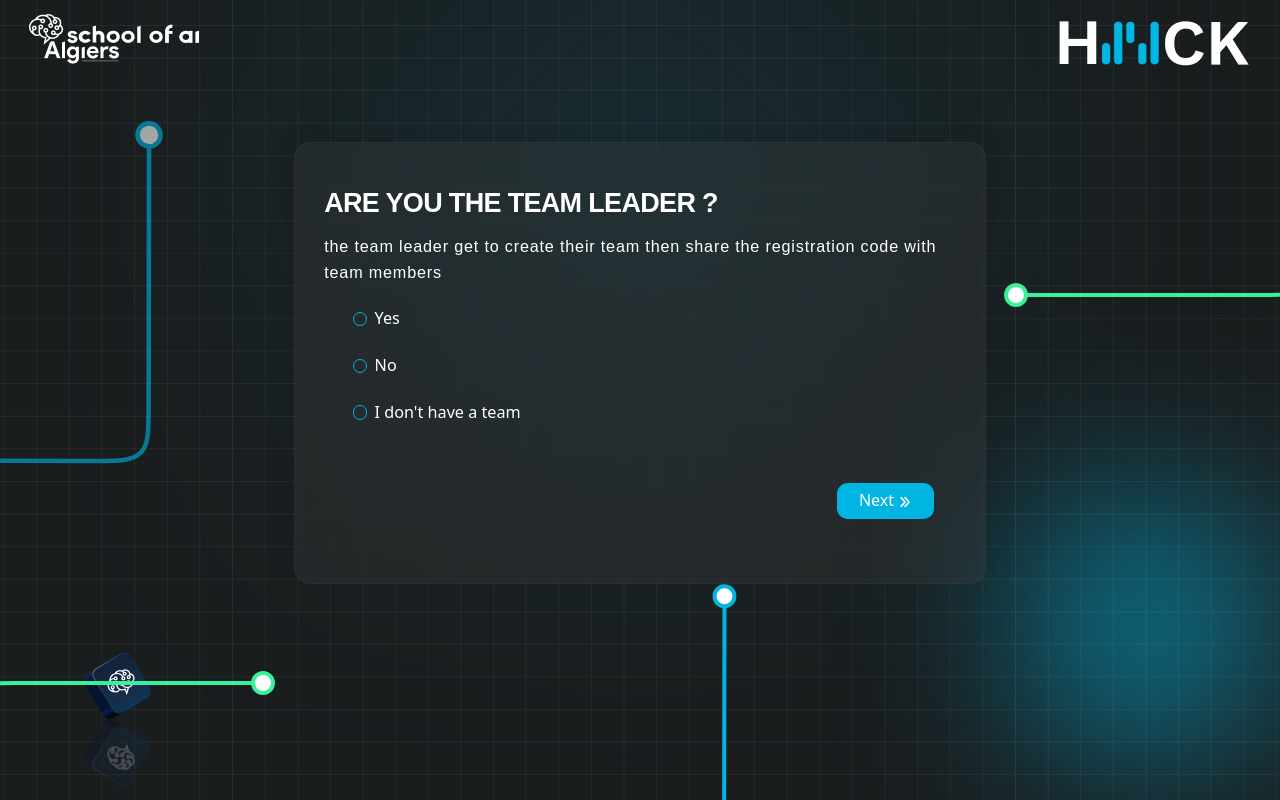
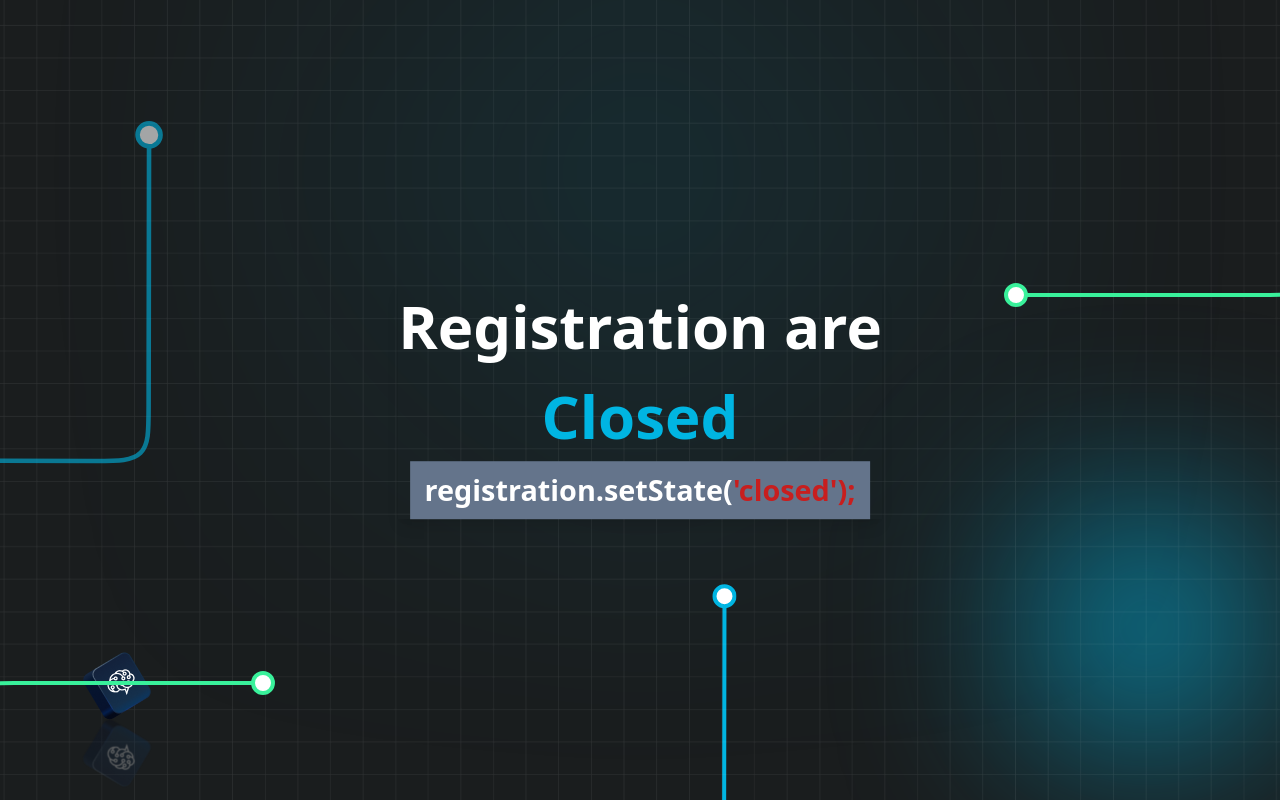
Before and after one commit to SchoolofAI-Algiers/haick24-reg-form, a React (Vite) app: page / in a window 1280 px wide. Built offline with nearby package versions, Linux system fonts and the light colour scheme; a web font is replaced by a local one.

Commit message:
registration closed

```diff
--- a/src/App.jsx
+++ b/src/App.jsx
@@ -14,15 +14,26 @@ function App() {
       <img src={Grid} className="w-full object-cover max-h-[calc(100vh)] absolute bottom-0 z-0" />
       <img src={curve1} className="h-screen absolute -left-20  pt-[120px]" />
       <img src={curve2} className="absolute right-0 top-32 xl:top-16 pt-[120px]" />
-      <img src={curve3} className="absolute bottom-0 translate-x-[20%] translate-y-[0%] z-10" />
+      <img src={curve3} className="absolute bottom-0 translate-x-[20%] translate-y-[0%] -z-10" />
       <img src={curve4} className="absolute left-0 -bottom-0 z-10" />
       <div className='h-56 w-56 bg-primary absolute top-20 blur-[200px] rounded-full -z-40' />
       <div className='h-56 w-56 bg-primary absolute bottom-20 right-9 blur-[100px] rounded-full -z-40' />
       <img src={logoinverse} className="absolute left-[80px] bottom-[10px]" />
 
       <div>
+        {/*
         <Header />
         <FormPage />
+         */}
+
+         <div className='flex flex-col items-center max-w-xl mx-auto shadow-lg rounded-md absolute top-[50%] left-[50%] -translate-y-[50%] -translate-x-[50%]'>
+              <h1 className='font-bold text-white text-[60px] text-center'>Registration are <br/>
+              <span className=' text-primary'>Closed</span></h1>
+              <div className='px-4 py-2 rounded-lg bg-slate-500 font-semibold text-white z-50 w-fit'>
+                <h3>{"registration.setState("}<span className='text-red-700'>{"'closed');"}</span></h3>
+              </div>
+         </div>
+
       </div>
     </div>
   );
```
